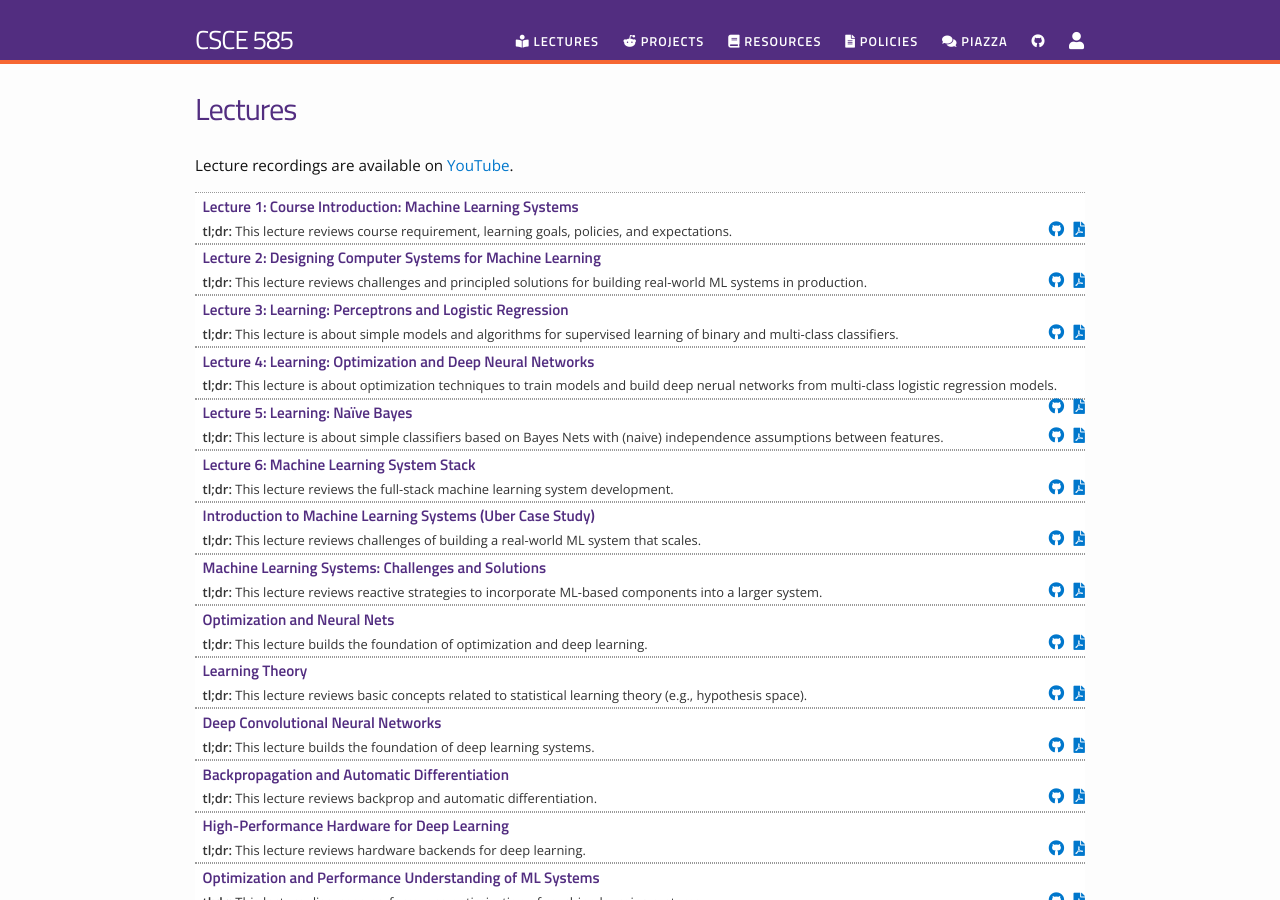
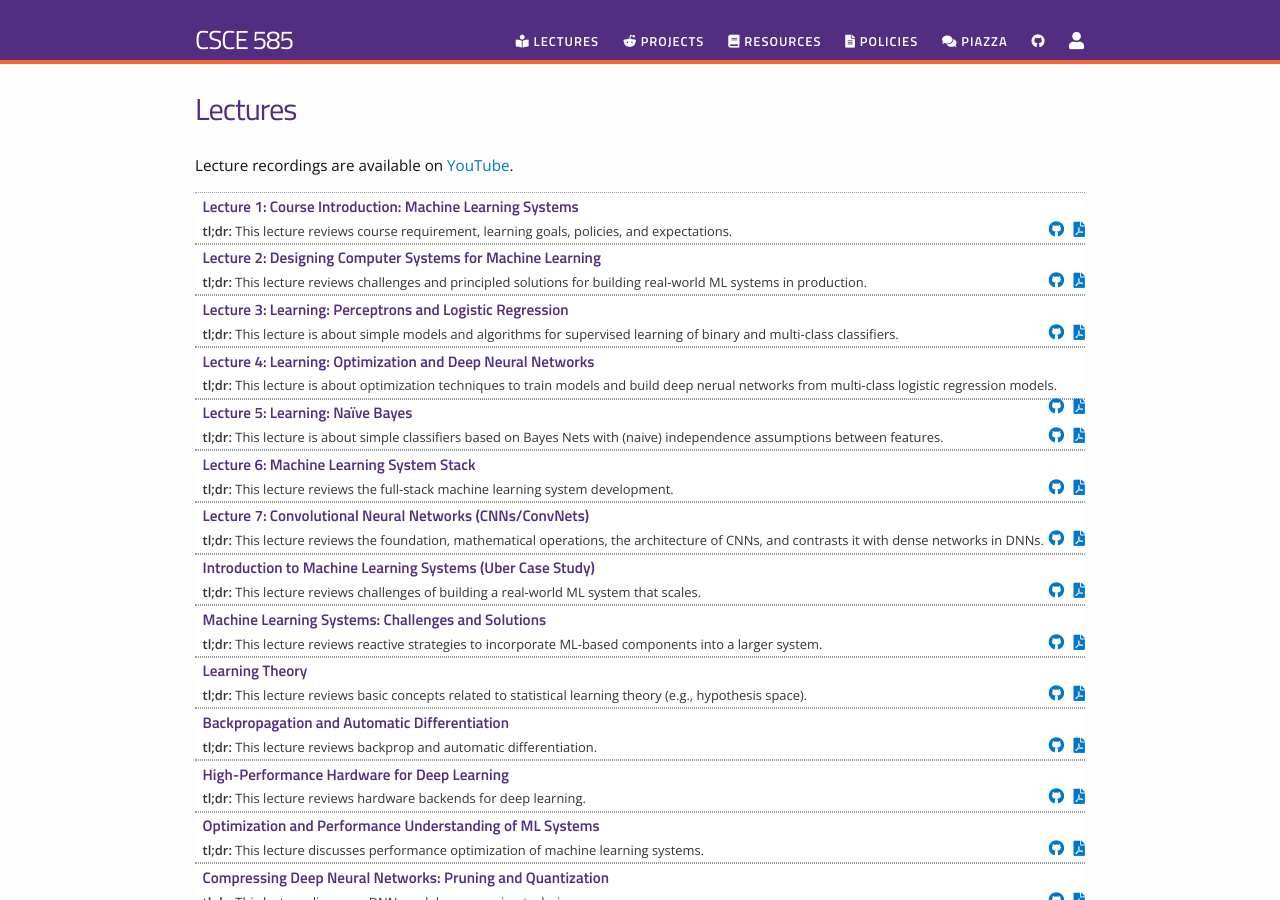
Before and after one commit to pooyanjamshidi/mls, a Jekyll site: the page built from lectures.md, in a window 1280 px wide and 900 px high. Built offline with Jekyll 4.4.1, drawn with Linux system fonts in a browser that asks for light colours; nearby versions of some CDN libraries.

Commit message:
adding cnn lecture

```diff
--- a/_data/lectures.yml
+++ b/_data/lectures.yml
@@ -28,6 +28,11 @@
   dirname: lectures
   tldr: "This lecture reviews the full-stack machine learning system development."
 
+- title: "Lecture 7: Convolutional Neural Networks (CNNs/ConvNets)"
+  filename: csce585-cnn
+  dirname: lectures
+  tldr: "This lecture reviews the foundation, mathematical operations, the architecture of CNNs, and contrasts it with dense networks in DNNs."
+
 - title: "Introduction to Machine Learning Systems (Uber Case Study)"
   filename: mls01
   dirname: lectures
@@ -38,20 +43,10 @@
   dirname: lectures
   tldr: "This lecture reviews reactive strategies to incorporate ML-based components into a larger system."
 
-- title: "Optimization and Neural Nets"
-  filename: optimization_dnn
-  dirname: lectures
-  tldr: "This lecture builds the foundation of optimization and deep learning."
-
 - title: "Learning Theory"
   filename: learning_theory
   dirname: lectures
   tldr: "This lecture reviews basic concepts related to statistical learning theory (e.g., hypothesis space)."
-
-- title: "Deep Convolutional Neural Networks"
-  filename: cnn
-  dirname: lectures
-  tldr: "This lecture builds the foundation of deep learning systems."
 
 - title: "Backpropagation and Automatic Differentiation"
   filename: backprop
```
Also changed, not shown: 1 other file.
